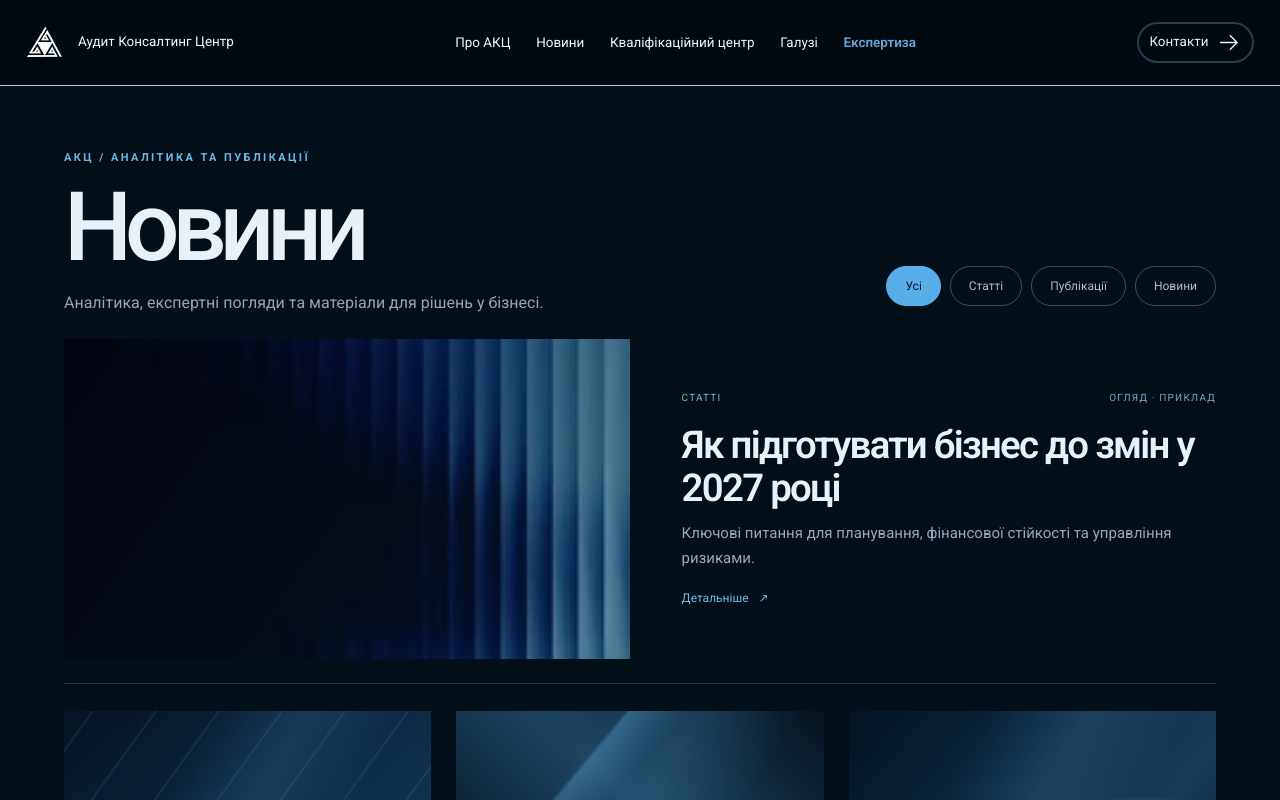
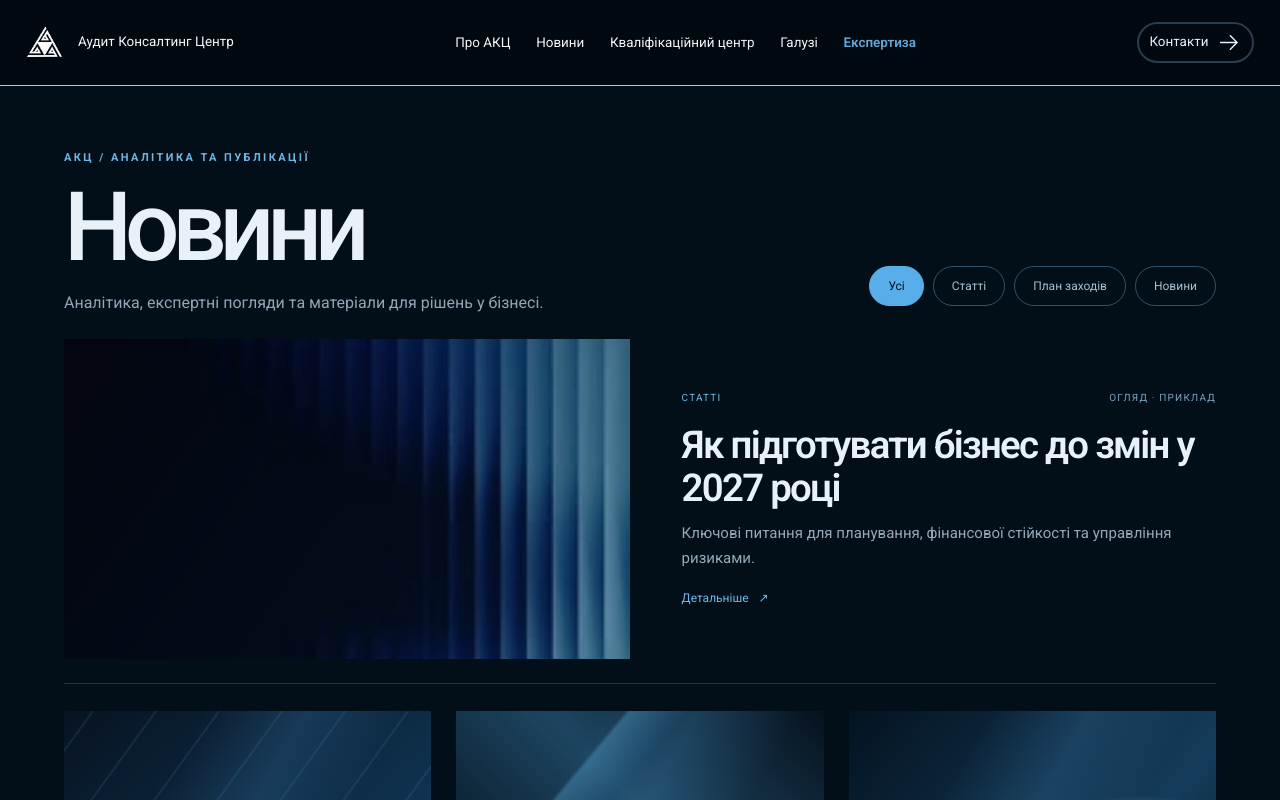
Before and after one commit to dnagorna3817-spec/website_akc_main, a Next.js app: page /insights in a window 1280 px wide. Shown: the top 800 px of the page. Built offline with nearby package versions, Linux system fonts and the light colour scheme.

Commit message:
Rename publications category to events plan

```diff
--- a/app/insights/articles.ts
+++ b/app/insights/articles.ts
@@ -1,9 +1,9 @@
-export type Category = "Усі" | "Статті" | "Публікації" | "Новини";
+export type Category = "Усі" | "Статті" | "План заходів" | "Новини";
 export type Article = { id: number; slug: string; category: Exclude<Category, "Усі">; date: string; title: string; summary: string; visual: string };
 export const articles: Article[] = [
   { id: 1, slug: "business-changes-2027", category: "Статті", date: "ОГЛЯД · ПРИКЛАД", title: "Як підготувати бізнес до змін у 2027 році", summary: "Ключові питання для планування, фінансової стійкості та управління ризиками.", visual: "feature" },
   { id: 2, slug: "tax-changes", category: "Новини", date: "НОВИНИ · ПРИКЛАД", title: "Податкові зміни: на що звернути увагу бізнесу", summary: "Орієнтири для аналізу змін у регулюванні.", visual: "lines" },
-  { id: 3, slug: "tax-risk-management", category: "Публікації", date: "ПУБЛІКАЦІЇ · ПРИКЛАД", title: "Оновлення в управлінні податковими ризиками", summary: "Як структурувати перевірку процесів і документів.", visual: "glass" },
+  { id: 3, slug: "tax-risk-management", category: "План заходів", date: "ПЛАН ЗАХОДІВ · ПРИКЛАД", title: "Оновлення в управлінні податковими ризиками", summary: "Як структурувати перевірку процесів і документів.", visual: "glass" },
   { id: 4, slug: "tax-function-transformation", category: "Статті", date: "СТАТТІ · ПРИКЛАД", title: "Трансформація податкової функції в компанії", summary: "Практичні напрями розвитку фінансових процесів.", visual: "arc" },
 ];
-export const categories: Category[] = ["Усі", "Статті", "Публікації", "Новини"];
+export const categories: Category[] = ["Усі", "Статті", "План заходів", "Новини"];
```
